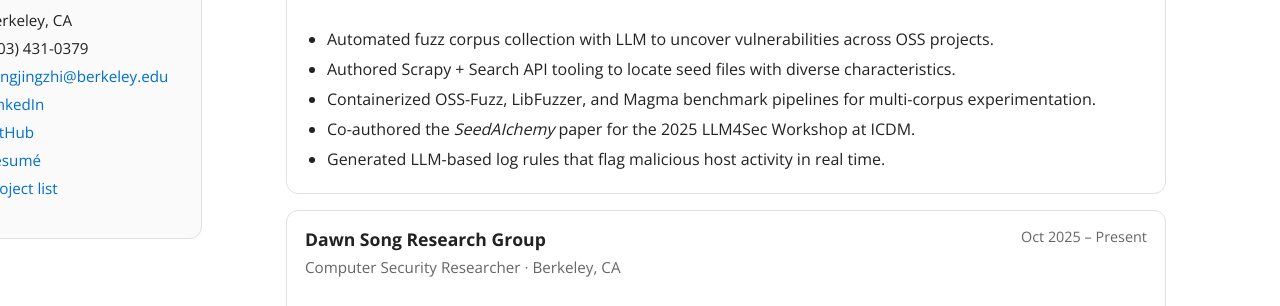
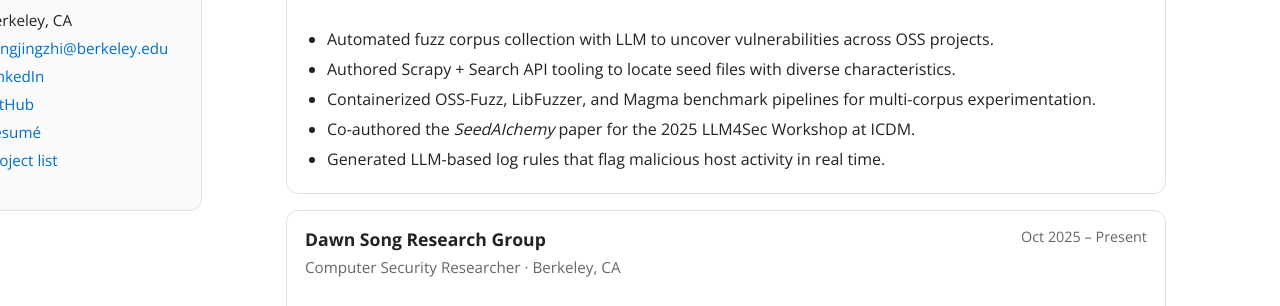
Before and after one commit to jiangjingzhi2003/jiangjingzhi2003.github.io, a plain HTML site: page index.html in a window 1280 px wide. Shown: the part 465-771 px from the top of the page. Drawn offline with nearby package versions, Linux system fonts and the light colour scheme.

Commit message:
remove phone number

```diff
--- a/index.html
+++ b/index.html
@@ -29,7 +29,6 @@
 
         <ul class="sidebar-list">
           <li>📍 Berkeley, CA</li>
-          <li>📞 (503) 431-0379</li>
           <li>✉️ <a href="mailto:jiangjingzhi@berkeley.edu">jiangjingzhi@berkeley.edu</a></li>
           <li>🔗 <a href="https://linkedin.com/in/jingzhi-jiang2003">LinkedIn</a></li>
           <li>💻 <a href="https://github.com/jiangjingzhi2003">GitHub</a></li>
```
